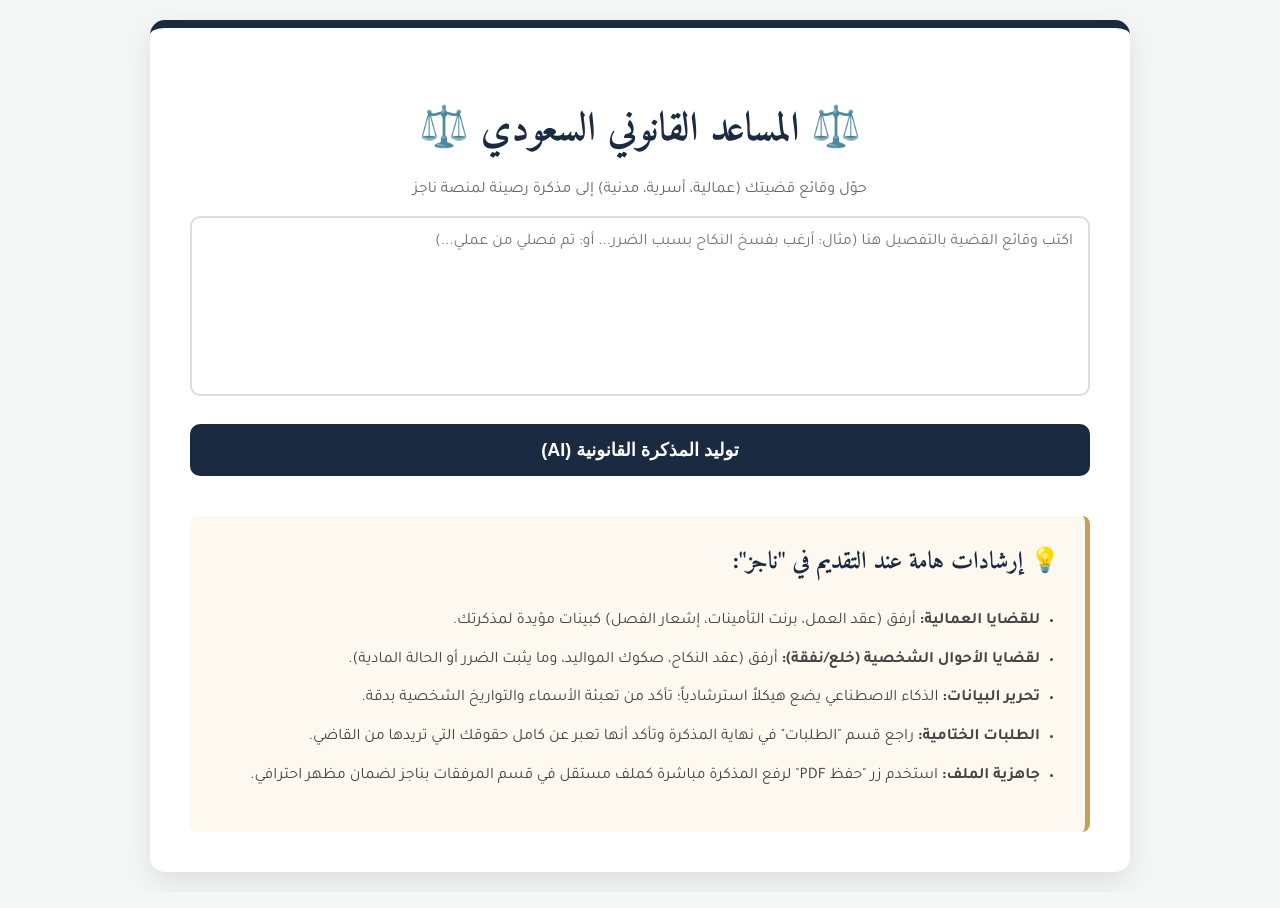
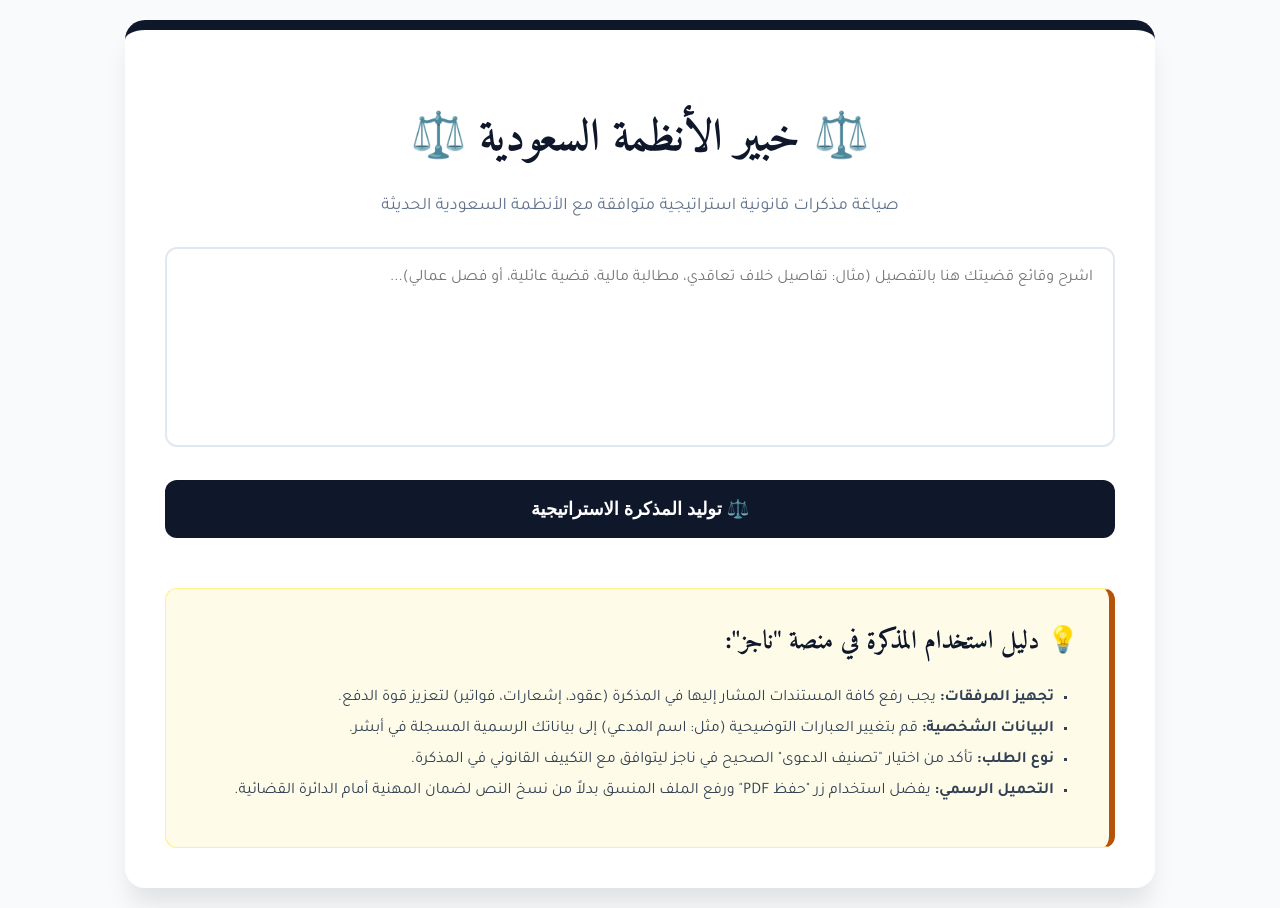
Before and after one commit to anaspppp6-source/saudi-legal-assistant, a website: page index.html in a window 1280 px wide. Drawn offline with Linux system fonts and the light colour scheme.

Commit message:
Update index.html

```diff
--- a/index.html
+++ b/index.html
@@ -3,51 +3,50 @@
 <head>
     <meta charset="UTF-8">
     <meta name="viewport" content="width=device-width, initial-scale=1.0">
-    <title>المستشار القانوني السعودي</title>
+    <title>المستشار القانوني السعودي الذكي</title>
     <link href="https://fonts.googleapis.com/css2?family=Amiri:wght@400;700&family=Tajawal:wght@400;700&display=swap" rel="stylesheet">
     <style>
-        :root { --primary: #1a2a40; --gold: #c5a059; --bg: #f4f7f6; }
-        body { font-family: 'Tajawal', sans-serif; background-color: var(--bg); margin: 0; padding: 20px; }
-        .container { max-width: 900px; margin: auto; background: white; padding: 40px; border-radius: 15px; box-shadow: 0 10px 30px rgba(0,0,0,0.1); border-top: 8px solid var(--primary); }
-        h1 { color: var(--primary); text-align: center; font-family: 'Amiri', serif; font-size: 2.5em; margin-bottom: 10px; }
-        textarea { width: 100%; height: 180px; padding: 15px; border: 2px solid #ddd; border-radius: 10px; font-size: 16px; font-family: 'Tajawal'; box-sizing: border-box; resize: none; outline-color: var(--gold); }
-        .button-group { display: flex; gap: 10px; margin-top: 20px; }
-        button { flex: 2; background: var(--primary); color: white; padding: 15px; border: none; border-radius: 10px; font-size: 18px; cursor: pointer; transition: 0.3s; font-weight: bold; }
+        :root { --primary: #0f172a; --gold: #b45309; --bg: #f8fafc; }
+        body { font-family: 'Tajawal', sans-serif; background-color: var(--bg); margin: 0; padding: 20px; color: #1e293b; }
+        .container { max-width: 950px; margin: auto; background: white; padding: 40px; border-radius: 20px; box-shadow: 0 20px 25px -5px rgba(0,0,0,0.1); border-top: 10px solid var(--primary); }
+        h1 { color: var(--primary); text-align: center; font-family: 'Amiri', serif; font-size: 2.8em; margin-bottom: 5px; }
+        .subtitle { text-align: center; color: #64748b; margin-bottom: 30px; font-size: 1.1em; }
+        textarea { width: 100%; height: 200px; padding: 20px; border: 2px solid #e2e8f0; border-radius: 12px; font-size: 16px; font-family: 'Tajawal'; box-sizing: border-box; transition: 0.3s; resize: none; background: #fff; }
+        textarea:focus { border-color: var(--gold); outline: none; box-shadow: 0 0 0 3px rgba(180, 83, 9, 0.1); }
+        .button-group { display: flex; gap: 15px; margin-top: 25px; }
+        button { flex: 2; background: var(--primary); color: white; padding: 18px; border: none; border-radius: 12px; font-size: 18px; cursor: pointer; transition: 0.3s; font-weight: bold; display: flex; align-items: center; justify-content: center; gap: 10px; }
         .btn-download { flex: 1; background: var(--gold); display: none; }
-        button:hover { opacity: 0.9; transform: translateY(-2px); }
-        #result { margin-top: 30px; padding: 30px; background: #fff; border: 1px solid #e0e0e0; border-radius: 10px; white-space: pre-wrap; font-family: 'Amiri', serif; font-size: 1.3em; line-height: 2; color: #222; display: none; }
-        .loading { text-align: center; display: none; color: var(--gold); font-weight: bold; margin-top: 15px; }
-
-        /* قسم النصائح المطور */
-        .tips-section { margin-top: 40px; padding: 25px; background: #fdf9f0; border-right: 5px solid var(--gold); border-radius: 8px; }
-        .tips-section h3 { color: var(--primary); margin-top: 0; font-family: 'Amiri', serif; font-size: 1.5em; }
-        .tips-section ul { padding-right: 20px; line-height: 1.8; color: #444; }
-        .tips-section li { margin-bottom: 10px; }
+        button:hover { transform: translateY(-2px); opacity: 0.95; box-shadow: 0 10px 15px -3px rgba(0,0,0,0.1); }
+        #result { margin-top: 35px; padding: 40px; background: #ffffff; border: 1px solid #e2e8f0; border-right: 8px solid var(--primary); border-radius: 12px; white-space: pre-wrap; font-family: 'Amiri', serif; font-size: 1.35em; line-height: 2.1; color: #0f172a; display: none; box-shadow: 0 4px 6px -1px rgba(0,0,0,0.05); }
+        .loading { text-align: center; display: none; color: var(--gold); font-weight: bold; margin-top: 20px; font-size: 1.2em; }
+        .tips-section { margin-top: 50px; padding: 30px; background: #fefce8; border: 1px solid #fef08a; border-right: 6px solid var(--gold); border-radius: 12px; }
+        .tips-section h3 { color: var(--primary); margin-top: 0; font-family: 'Amiri', serif; font-size: 1.6em; }
+        .tips-section ul { padding-right: 25px; color: #4338ca; list-style-type: square; }
+        .tips-section li { margin-bottom: 12px; color: #334155; }
     </style>
 </head>
 <body>
     <div class="container">
-        <h1>⚖️ المساعد القانوني السعودي ⚖️</h1>
-        <p style="text-align: center; color: #666;">حوّل وقائع قضيتك (عمالية، أسرية، مدنية) إلى مذكرة رصينة لمنصة ناجز</p>
+        <h1>⚖️ خبير الأنظمة السعودية ⚖️</h1>
+        <p class="subtitle">صياغة مذكرات قانونية استراتيجية متوافقة مع الأنظمة السعودية الحديثة</p>
 
-        <textarea id="prompt" placeholder="اكتب وقائع القضية بالتفصيل هنا (مثال: أرغب بفسخ النكاح بسبب الضرر... أو: تم فصلي من عملي...)" ></textarea>
+        <textarea id="prompt" placeholder="اشرح وقائع قضيتك هنا بالتفصيل (مثال: تفاصيل خلاف تعاقدي، مطالبة مالية، قضية عائلية، أو فصل عمالي)..."></textarea>
 
         <div class="button-group">
-            <button onclick="generate()">توليد المذكرة القانونية (AI)</button>
-            <button id="downloadBtn" class="btn-download" onclick="printMemo()">طباعة / حفظ PDF</button>
+            <button onclick="generate()">⚖️ توليد المذكرة الاستراتيجية</button>
+            <button id="downloadBtn" class="btn-download" onclick="printMemo()">📄 حفظ كملف PDF</button>
         </div>
 
-        <div id="loader" class="loading">⏳ جاري صياغة المذكرة بأسلوب قانوني رصين...</div>
+        <div id="loader" class="loading">⚙️ جاري تحليل الوقائع واستنباط الدفوع القانونية...</div>
         <div id="result"></div>
 
         <div class="tips-section">
-            <h3>💡 إرشادات هامة عند التقديم في "ناجز":</h3>
+            <h3>💡 دليل استخدام المذكرة في منصة "ناجز":</h3>
             <ul>
-                <li><strong>للقضايا العمالية:</strong> أرفق (عقد العمل، برنت التأمينات، إشعار الفصل) كبينات مؤيدة لمذكرتك.</li>
-                <li><strong>لقضايا الأحوال الشخصية (خلع/نفقة):</strong> أرفق (عقد النكاح، صكوك المواليد، وما يثبت الضرر أو الحالة المادية).</li>
-                <li><strong>تحرير البيانات:</strong> الذكاء الاصطناعي يضع هيكلاً استرشادياً؛ تأكد من تعبئة الأسماء والتواريخ الشخصية بدقة.</li>
-                <li><strong>الطلبات الختامية:</strong> راجع قسم "الطلبات" في نهاية المذكرة وتأكد أنها تعبر عن كامل حقوقك التي تريدها من القاضي.</li>
-                <li><strong>جاهزية الملف:</strong> استخدم زر "حفظ PDF" لرفع المذكرة مباشرة كملف مستقل في قسم المرفقات بناجز لضمان مظهر احترافي.</li>
+                <li><strong>تجهيز المرفقات:</strong> يجب رفع كافة المستندات المشار إليها في المذكرة (عقود، إشعارات، فواتير) لتعزيز قوة الدفع.</li>
+                <li><strong>البيانات الشخصية:</strong> قم بتغيير العبارات التوضيحية (مثل: اسم المدعي) إلى بياناتك الرسمية المسجلة في أبشر.</li>
+                <li><strong>نوع الطلب:</strong> تأكد من اختيار "تصنيف الدعوى" الصحيح في ناجز ليتوافق مع التكييف القانوني في المذكرة.</li>
+                <li><strong>التحميل الرسمي:</strong> يفضل استخدام زر "حفظ PDF" ورفع الملف المنسق بدلاً من نسخ النص لضمان المهنية أمام الدائرة القضائية.</li>
             </ul>
         </div>
     </div>
@@ -59,7 +58,7 @@
             const loader = document.getElementById('loader');
             const downloadBtn = document.getElementById('downloadBtn');
 
-            if(!prompt) return alert("الرجاء كتابة تفاصيل القضية أولاً");
+            if(!prompt) return alert("يرجى إدخال وقائع القضية للبدء في التحليل القانوني");
 
             loader.style.display = "block";
             resultDiv.style.display = "none";
@@ -76,7 +75,7 @@
                 resultDiv.style.display = "block";
                 downloadBtn.style.display = "block";
             } catch (e) {
-                alert("حدث خطأ في الاتصال بالنظام");
+                alert("تعذر الاتصال بالخادم، يرجى المحاولة لاحقاً");
             } finally {
                 loader.style.display = "none";
             }
@@ -88,20 +87,22 @@
             printWindow.document.write(`
                 <html>
                     <head>
-                        <title>مذكرة قانونية - ناجز</title>
+                        <title>مذكرة قانونية رسمية</title>
                         <style>
                             @import url('https://fonts.googleapis.com/css2?family=Amiri&display=swap');
-                            body { font-family: 'Amiri', serif; direction: rtl; padding: 60px; line-height: 2; font-size: 14pt; color: #000; }
-                            .header { text-align: center; margin-bottom: 40px; border-bottom: 1px solid #000; padding-bottom: 20px; }
+                            body { font-family: 'Amiri', serif; direction: rtl; padding: 50px 80px; line-height: 2.2; font-size: 15pt; color: #000; }
+                            .header { text-align: center; margin-bottom: 50px; border-bottom: 2px solid #000; padding-bottom: 20px; }
                             .content { white-space: pre-wrap; text-align: justify; }
+                            .footer { margin-top: 50px; text-align: left; font-weight: bold; }
                         </style>
                     </head>
                     <body>
                         <div class="header">
-                            <h2>المملكة العربية السعودية</h2>
-                            <h3>مذكرة دفاع / ادعاء قانونية</h3>
+                            <h2 style="margin:0;">المملكة العربية السعودية</h2>
+                            <h3 style="margin:5px;">مذكرة دعوى / جوابية</h3>
                         </div>
                         <div class="content">${text}</div>
+                        <div class="footer">والله ولي التوفيق ،،،</div>
                     </body>
                 </html>
             `);
```
